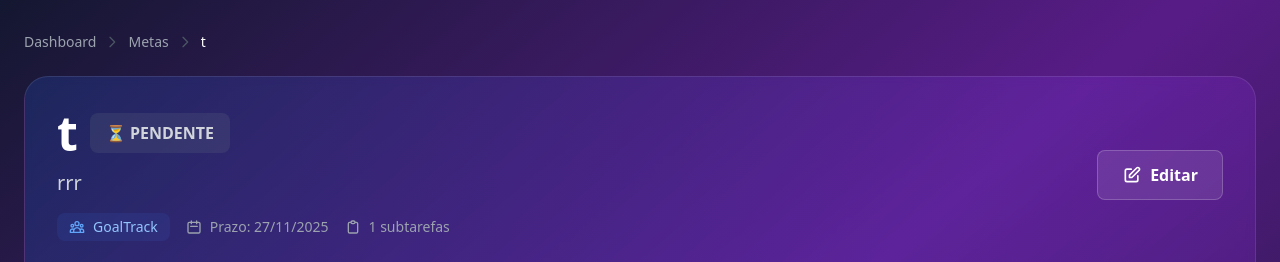
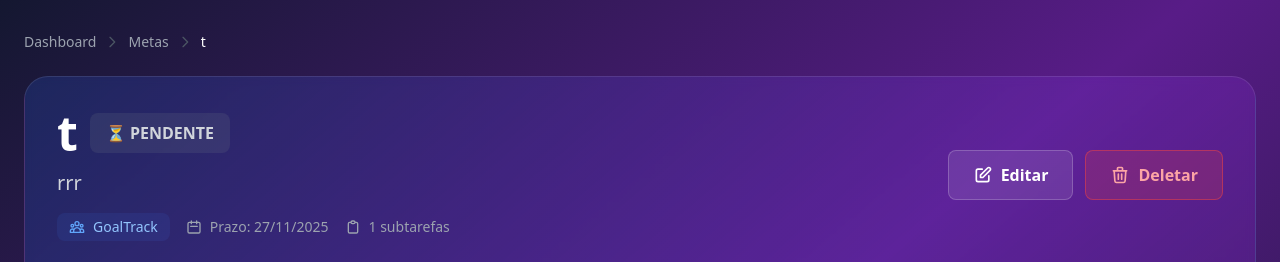
Before and after one commit to Pedrohenrc/TeamGoal, a Django app: page /goals/3/subtasks/5/editar in a window 1280 px wide. Shown: the part 73-335 px from the top of the page. Run offline with Django 5.2, Linux system fonts and the light colour scheme; a user stored in the database is signed in; data comes from the database, SQL or seed files in the repository; both versions use the stored data as it was after the commit; data that the repository does not hold is empty; some libraries are stand-ins or nearby versions.

Commit message:
feat: transformar cru em crud

```diff
--- a/goals/urls.py
+++ b/goals/urls.py
@@ -1,5 +1,5 @@
 from django.urls import path, include
-from .views import GoalCreateView, GoalDetailView, GoalListView, GoalUpdateView
+from .views import GoalCreateView, GoalDetailView, GoalListView, GoalUpdateView, GoalDeleteView
 
 urlpatterns = [
     path("", GoalListView.as_view(), name="goal-list"),
@@ -7,6 +7,7 @@ urlpatterns = [
     path("create/<int:team_id>/", GoalCreateView.as_view(), name="goal-create-for-team"),
     path("<int:pk>", GoalDetailView.as_view(), name='goal-detail'),
     path("<int:pk>/editar/", GoalUpdateView.as_view(), name='goal-update'),
+    path("<int:pk>/deletar/", GoalDeleteView.as_view(), name='goal-delete'),
     path("<int:goal_id>/subtasks/", include("subgoals.urls")),
     path("<int:goal_id>/contributions/", include("contributions.urls")),
 ]
--- a/goals/views.py
+++ b/goals/views.py
@@ -1,5 +1,5 @@
 from django.urls import reverse_lazy
-from django.views.generic import ListView, DetailView, CreateView, UpdateView
+from django.views.generic import ListView, DetailView, CreateView, UpdateView, DeleteView
 from django.contrib.auth.mixins import LoginRequiredMixin
 from .models import Goal
 from teams.models import Team
@@ -122,3 +122,7 @@ class GoalUpdateView (UpdateView, LoginRequiredMixin):
     fields = ['title', 'description', 'deadline', 'status']
     template_name = "goals/goal_form.html"
     success_url = reverse_lazy("goal-list")
+
+class GoalDeleteView(DeleteView, LoginRequiredMixin):
+    model = Goal
+    success_url = reverse_lazy("goal-list")
--- a/subgoals/views.py
+++ b/subgoals/views.py
@@ -70,15 +70,8 @@ class SubgoalListView(LoginRequiredMixin, ListView):
 
 
 
-class SubgoalDeleteView(DeleteView):
+class SubgoalDeleteView(DeleteView, LoginRequiredMixin):
     model = SubGoal
-
-    def delete(self, request, *args, **kwargs):
-        self.object = self.get_object()
-        goal = self.object.goal           # pega meta antes de deletar
-        response = super().delete(request, *args, **kwargs)
-        goal.update_progress()            # atualiza progresso depois da exclusão
-        return response
 
     def get_success_url(self):
         return reverse_lazy('goal-detail', kwargs={'pk': self.object.goal.id})
--- a/teams/urls.py
+++ b/teams/urls.py
@@ -1,9 +1,10 @@
 from django.urls import path
-from .views import TeamListView, TeamDetailView, TeamCreateView, TeamUpdateView
+from .views import TeamListView, TeamDetailView, TeamCreateView, TeamUpdateView, TeamDeleteView
 
 urlpatterns = [
     path("", TeamListView.as_view(), name="team-list"),
     path("create/", TeamCreateView.as_view(), name="team-create"),
     path("<int:pk>/", TeamDetailView.as_view(), name="team-detail"),
     path("<int:pk>/edit/", TeamUpdateView.as_view(), name="team-edit"),
+    path("<int:pk>/delete/", TeamDeleteView.as_view(), name="team-delete")
 ]
--- a/templates/goals/goal_detail.html
+++ b/templates/goals/goal_detail.html
@@ -101,6 +101,16 @@
                         </svg>
                         Editar
                     </a>
+                    <button
+                        type="button"
+                        onclick="openDeleteModal('{% url 'goal-delete' goal.pk %}', '{{ goal.title }}')"
+                        class="px-6 py-3 bg-red-500/20 hover:bg-red-500/30 border border-red-500/50 rounded-lg font-semibold transition text-red-300 flex items-center gap-2"
+                    >
+                        <svg class="w-5 h-5" fill="none" stroke="currentColor" viewBox="0 0 24 24">
+                            <path stroke-linecap="round" stroke-linejoin="round" stroke-width="2" d="M19 7l-.867 12.142A2 2 0 0116.138 21H7.862a2 2 0 01-1.995-1.858L5 7m5 4v6m4-6v6m1-10V4a1 1 0 00-1-1h-4a1 1 0 00-1 1v3M4 7h16"/>
+                        </svg>
+                        Deletar
+                    </button>
                 </div>
             </div>
 
@@ -175,7 +185,16 @@
                             <a href="#" class="px-3 py-2 bg-white/5 hover:bg-white/10 rounded text-sm opacity-0 group-hover:opacity-100 transition">
                                 Ver
                             </a>
-                        </div>
+                            <div class="flex gap-2 opacity-0 group-hover:opacity-100 transition">
+                                <a href="#" class="px-3 py-2 bg-white/5 hover:bg-white/10 rounded text-sm">Ver</a>
+                                <button
+                                    type="button"
+                                    onclick="openDeleteModal('{% url 'subgoal-delete' goal.id subtask.pk %}', '{{ subtask.title }}')"
+                                    class="px-3 py-2 bg-red-500/20 hover:bg-red-500/30 rounded text-sm text-red-300">
+                                    ✕
+                                </button>
+                            </div>
+                            </div>
                         {% endfor %}
                     </div>
                     {% else %}
@@ -285,6 +304,6 @@
         </div>
 
     </div>
-
+    {% include 'includes/delete_modal.html' %}
 </body>
 </html>
--- /dev/null
+++ b/templates/includes/delete_modal.html
@@ -0,0 +1,61 @@
+<!-- Modal de Confirmação de Deleção -->
+<div id="deleteModal" class="fixed inset-0 bg-black/50 backdrop-blur-sm hidden flex items-center justify-center z-50">
+    <div class="bg-gradient-to-br from-slate-800 to-slate-900 rounded-2xl p-8 border border-red-500/20 shadow-2xl max-w-md w-full mx-4">
+        <!-- Header -->
+        <div class="flex items-center gap-3 mb-6">
+            <div class="w-12 h-12 bg-red-500/20 rounded-lg flex items-center justify-center">
+                <svg class="w-6 h-6 text-red-400" fill="none" stroke="currentColor" viewBox="0 0 24 24">
+                    <path stroke-linecap="round" stroke-linejoin="round" stroke-width="2" d="M19 7l-.867 12.142A2 2 0 0116.138 21H7.862a2 2 0 01-1.995-1.858L5 7m5 4v6m4-6v6m1-10V4a1 1 0 00-1-1h-4a1 1 0 00-1 1v3M4 7h16"/>
+                </svg>
+            </div>
+            <div>
+                <h3 class="text-xl font-bold text-white">Deletar permanentemente?</h3>
+                <p class="text-sm text-gray-400">Esta ação não pode ser desfeita</p>
+            </div>
+        </div>
+
+        <!-- Message -->
+        <p class="text-gray-300 mb-8" id="deleteMessage">
+            Tem certeza que deseja deletar? Esta ação é irreversível.
+        </p>
+
+        <!-- Buttons -->
+        <div class="flex gap-3">
+            <button
+                type="button"
+                onclick="closeDeleteModal()"
+                class="flex-1 px-4 py-3 bg-gray-700 hover:bg-gray-600 rounded-lg font-semibold transition text-white"
+            >
+                Cancelar
+            </button>
+            <form id="deleteForm" method="POST" class="flex-1">
+                {% csrf_token %}
+                <button
+                    type="submit"
+                    class="w-full px-4 py-3 bg-gradient-to-r from-red-600 to-red-700 hover:from-red-700 hover:to-red-800 rounded-lg font-semibold transition text-white"
+                >
+                    Deletar
+                </button>
+            </form>
+        </div>
+    </div>
+</div>
+
+<script>
+function openDeleteModal(deleteUrl, itemName = 'este item') {
+    document.getElementById('deleteModal').classList.remove('hidden');
+    document.getElementById('deleteMessage').textContent = `Tem certeza que deseja deletar "${itemName}"? Esta ação é irreversível.`;
+    document.getElementById('deleteForm').action = deleteUrl;
+}
+
+function closeDeleteModal() {
+    document.getElementById('deleteModal').classList.add('hidden');
+}
+
+// Fecha modal ao clicar fora dele
+document.getElementById('deleteModal')?.addEventListener('click', function(e) {
+    if (e.target === this) {
+        closeDeleteModal();
+    }
+});
+</script>
```
Also changed, not shown: teams/views.py (+19 -1 lines), templates/teams/team_detail.html (+20 -7 lines), db.sqlite3.
